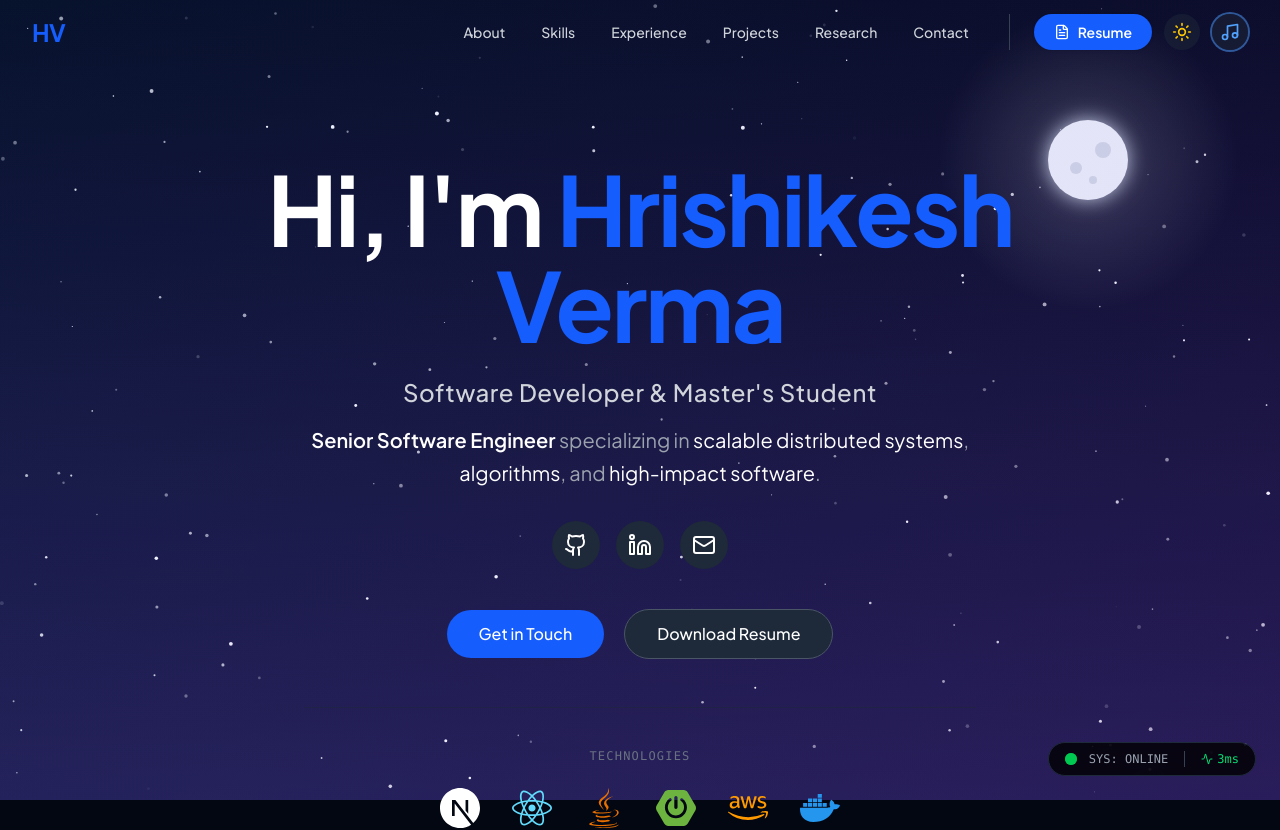
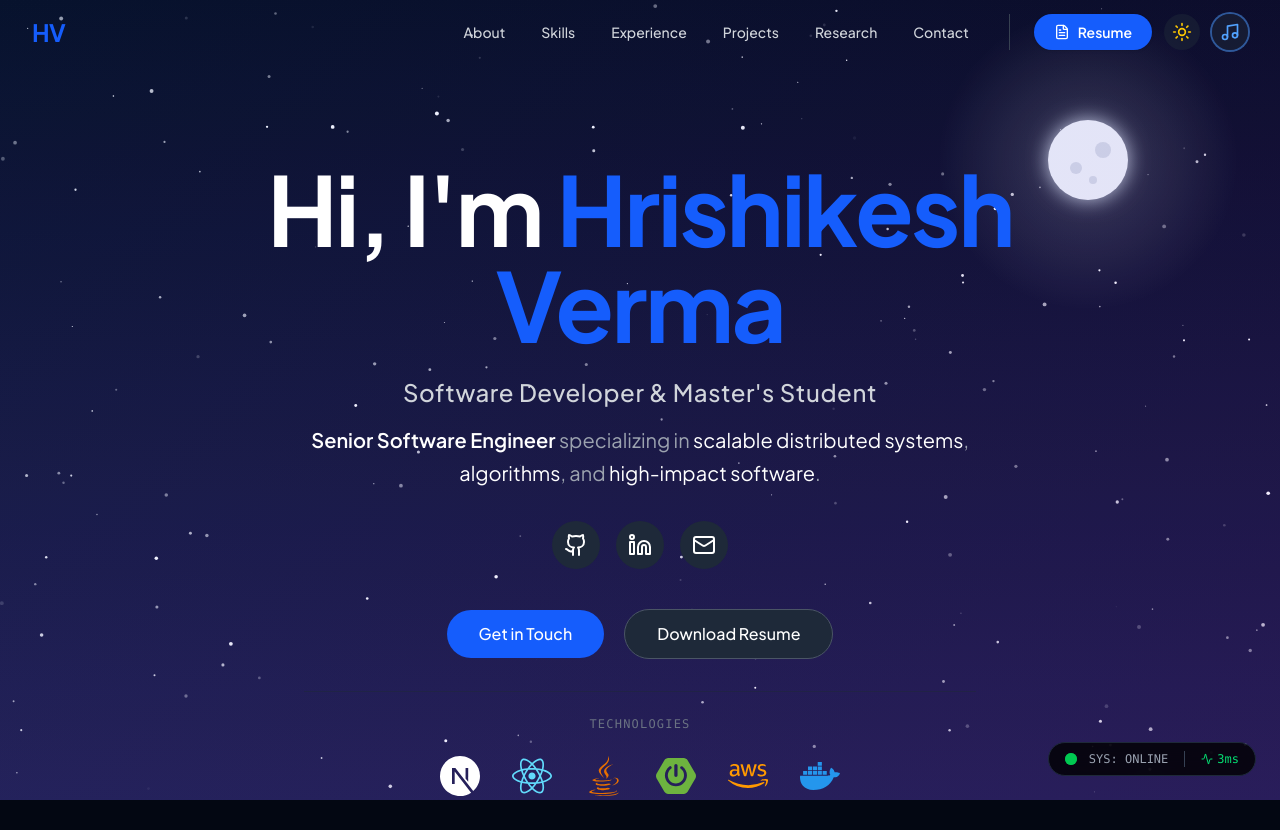
Before and after one commit to hrishi-verma/portfolio, a Next.js app: page / in a window 1280 px wide. Shown: the top 830 px of the page. Built offline with nearby package versions, Linux system fonts and the light colour scheme.

Commit message:
alignment fix

```diff
--- a/components/Hero.tsx
+++ b/components/Hero.tsx
@@ -18,7 +18,7 @@ export default function Hero() {
   }, []);
 
   return (
-    <section className="min-h-screen flex flex-col justify-center pt-32 md:pt-40 px-4 relative overflow-hidden">
+    <section className="min-h-screen flex flex-col justify-center pt-32 md:pt-40 pb-20 px-4 relative overflow-hidden">
       <div className={`max-w-4xl mx-auto text-center relative z-10 transition-all duration-1000 ${mounted ? 'opacity-100 translate-y-0' : 'opacity-0 translate-y-10'}`}>
         <h1 className="text-5xl md:text-7xl lg:text-8xl font-bold text-[var(--text-primary)] mb-6 tracking-tight">
           Hi, I&apos;m{' '}
@@ -86,7 +86,7 @@ export default function Hero() {
           </a>
         </div>
 
-        <div className="mt-12 pt-10 border-t border-gray-800/50 w-full max-w-2xl mx-auto">
+        <div className="mt-8 pt-6 border-t border-gray-800/50 w-full max-w-2xl mx-auto">
           <p className="text-xs font-mono text-gray-500 uppercase tracking-widest mb-6">Technologies</p>
           <div className="flex gap-8 items-center justify-center flex-wrap">
             <Tooltip content="Next.js">
```
